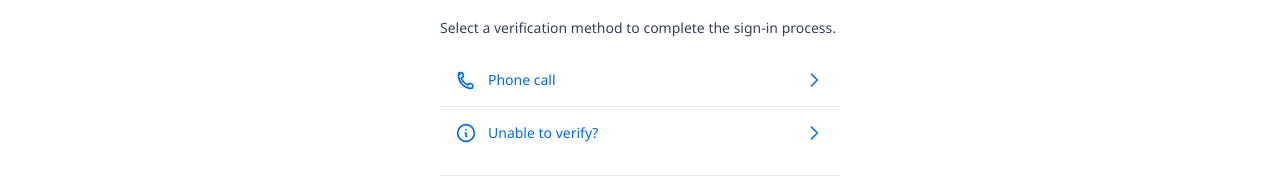
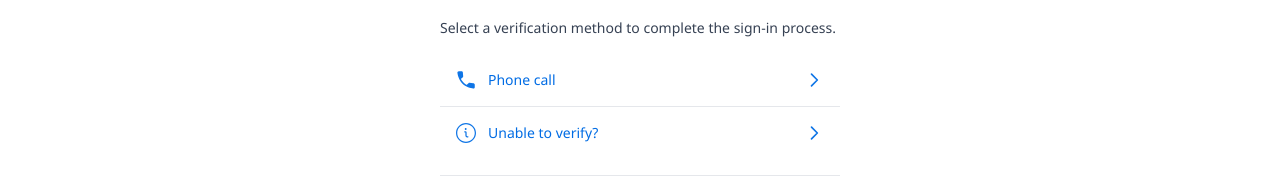
Before and after one commit to Abdulmajeedkutaibani/fishingPage, a Nuxt app: page /booking in a window 1280 px wide. Shown: the part 248-441 px from the top of the page. Built offline with nearby package versions, Linux system fonts and the light colour scheme; a web font is replaced by a local one.

Commit message:
Update booking page icons for improved visual consistency. Replaced existing SVG icons with new designs and adjusted styles for better alignment and color consistency.

```diff
--- a/app/pages/booking/index.vue
+++ b/app/pages/booking/index.vue
@@ -363,20 +363,16 @@
                 class="w-full flex items-center justify-between px-4 py-4 hover:bg-gray-50"
               >
                 <div class="flex items-center gap-3">
+                  <div class="w-5 h-5 fill-[#0F75E6]">
                     <svg
-                    class="w-5 h-5 text-[#006ce4]"
                       xmlns="http://www.w3.org/2000/svg"
-                    fill="none"
-                    viewBox="0 0 24 24"
-                    stroke="currentColor"
+                      viewBox="0 0 128 128"
                     >
                       <path
-                      stroke-linecap="round"
-                      stroke-linejoin="round"
-                      stroke-width="2"
-                      d="M3 5a2 2 0 012-2h1.28a2 2 0 011.94 1.515l.5 2A2 2 0 016.84 9.16l-.723.723a16 16 0 007.999 7.999l.723-.723A2 2 0 0116.485 16l2 .5A2 2 0 0120 18.72V20a2 2 0 01-2 2h-1A16 16 0 013 7V6a2 2 0 012-1z"
-                    />
+                        d="M110 85l-24-3c-2 0-4.6.6-6 2l-9 9c-1.4 1.4-3.3 2-5 1-6.3-3.9-12.4-8-18-14a121 121 0 0 1-15-20 4.1 4.1 0 0 1 1-5l10-9a5.9 5.9 0 0 0 2-4l-2-26c0-5.2-4.8-8-10-8H18c-5.1 0-9.8 5-9 10 2.3 15.4 9 44.5 31 68s54 30.1 70 32c5.4.6 10-2.6 10-8V94c0-5.2-4.8-9-10-9z"
+                      ></path>
                     </svg>
+                  </div>
                   <span class="text-[#006CE4] font-medium">Phone call</span>
                 </div>
                 <svg
@@ -399,20 +395,18 @@
                 class="w-full flex items-center justify-between px-4 py-4 hover:bg-gray-50"
               >
                 <div class="flex items-center gap-3">
+                  <div class="w-5 h-5 fill-[#0F75E6]">
                     <svg
-                    class="w-5 h-5 text-[#006CE4]"
                       xmlns="http://www.w3.org/2000/svg"
-                    fill="none"
                       viewBox="0 0 24 24"
-                    stroke="currentColor"
+                      width="20"
+                      height="20"
                     >
                       <path
-                      stroke-linecap="round"
-                      stroke-linejoin="round"
-                      stroke-width="2"
-                      d="M13 16h-1v-4h-1m1-4h.01M12 2a10 10 0 100 20 10 10 0 000-20z"
-                    />
+                        d="M14.25 15.75h-.75a.75.75 0 0 1-.75-.75v-3.75a1.5 1.5 0 0 0-1.5-1.5h-.75a.75.75 0 0 0 0 1.5h.75V15a2.25 2.25 0 0 0 2.25 2.25h.75a.75.75 0 0 0 0-1.5M11.625 6a1.125 1.125 0 1 0 0 2.25 1.125 1.125 0 0 0 0-2.25.75.75 0 0 0 0 1.5.375.375 0 1 1 0-.75.375.375 0 0 1 0 .75.75.75 0 0 0 0-1.5M22.5 12c0 5.799-4.701 10.5-10.5 10.5S1.5 17.799 1.5 12 6.201 1.5 12 1.5 22.5 6.201 22.5 12m1.5 0c0-6.627-5.373-12-12-12S0 5.373 0 12s5.373 12 12 12 12-5.373 12-12"
+                      ></path>
                     </svg>
+                  </div>
                   <span class="text-[#006CE4] font-medium"
                     >Unable to verify?</span
                   >
```
Lines whose indentation alone changed are shown as unchanged.
